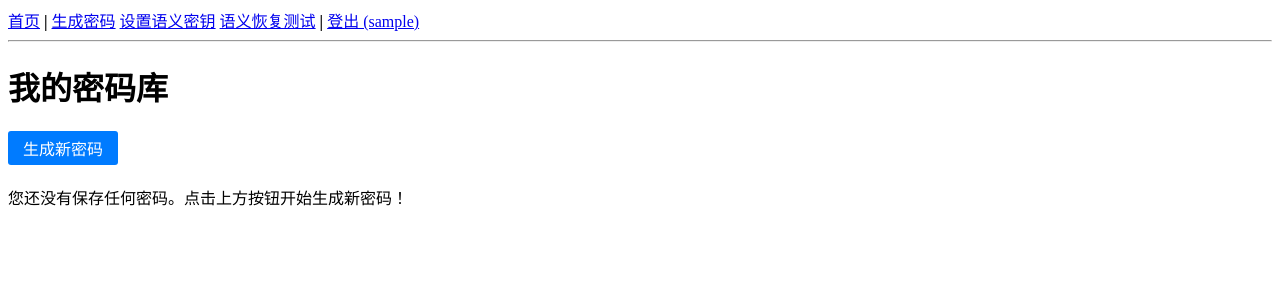
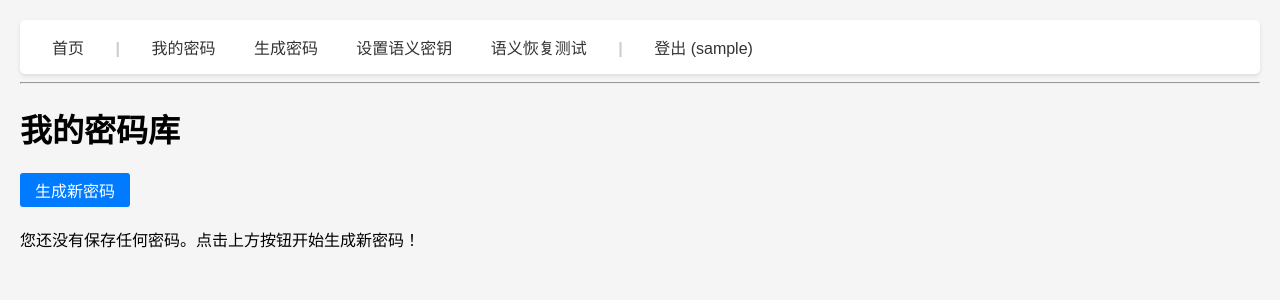
Before and after one commit to LoveWenthousands/Password-generation-system, a Flask app: page /passwords in a window 1280 px wide. Shown: the top 300 px of the page. Run offline with Flask 3, Linux system fonts and the light colour scheme; the visitor is signed in with stand-in values (Sample User, id 1); data that the repository does not hold is empty.

Commit message:
最终更改

```diff
--- a/app/models.py
+++ b/app/models.py
@@ -31,6 +31,7 @@ class StoredPassword(db.Model):
     user_id = db.Column(db.Integer, db.ForeignKey('user.id'), nullable=False)
     service_name = db.Column(db.String(120), nullable=False)
     encrypted_password = db.Column(db.LargeBinary, nullable=False)
+    salt = db.Column(db.LargeBinary, nullable=False)  # 存储加密用的盐值
     created_at = db.Column(db.DateTime, default=datetime.utcnow)
     updated_at = db.Column(db.DateTime, default=datetime.utcnow, onupdate=datetime.utcnow)
 
--- a/app/routes/generation.py
+++ b/app/routes/generation.py
@@ -1,8 +1,8 @@
-from flask import render_template, request, flash, redirect, url_for
+from flask import render_template, request, flash, redirect, url_for, jsonify
 from flask.blueprints import Blueprint
 from flask_login import login_required, current_user
-from app.services.password_service import generate_random_password, encrypt_password
-from app.models import StoredPassword
+from app.services.password_service import generate_random_password, encrypt_password, decrypt_password
+from app.models import StoredPassword, User
 from app import db
 
 bp = Blueprint('generation', __name__)
@@ -52,3 +52,64 @@ def generate():
                              password=password, service_name=service_name)
 
     return render_template('generation.html', title='生成密码')
+
+@bp.route('/passwords/<int:id>/show', methods=['POST'])
+@login_required
+def show_password(id):
+    """显示特定服务的密码"""
+    stored_password = StoredPassword.query.get_or_404(id)
+
+    # 确保只能查看自己的密码
+    if stored_password.user_id != current_user.id:
+        return jsonify({
+            'success': False,
+            'message': '未授权的访问'
+        }), 403
+
+    # 验证主密码
+    current_password = request.form.get('current_password')
+    if not current_password:
+        return jsonify({
+            'success': False,
+            'message': '请输入主密码'
+        }), 400
+
+    if not current_user.check_password(current_password):
+        return jsonify({
+            'success': False,
+            'message': '主密码错误'
+        }), 400
+
+    try:
+        # 解密密码
+        decrypted_password = decrypt_password(
+            stored_password.encrypted_password,
+            current_password,
+            stored_password.salt
+        )
+        return jsonify({
+            'success': True,
+            'password': decrypted_password,
+            'service_name': stored_password.service_name
+        })
+    except Exception as e:
+        return jsonify({
+            'success': False,
+            'message': '密码解密失败'
+        }), 500
+
+@bp.route('/passwords/<int:id>/delete', methods=['POST'])
+@login_required
+def delete_password(id):
+    """删除保存的密码"""
+    stored_password = StoredPassword.query.get_or_404(id)
+
+    # 确保只能删除自己的密码
+    if stored_password.user_id != current_user.id:
+        flash('未授权的访问')
+        return redirect(url_for('generation.list_passwords'))
+
+    db.session.delete(stored_password)
+    db.session.commit()
+    flash(f'已删除 {stored_password.service_name} 的密码')
+    return redirect(url_for('generation.list_passwords'))
--- a/app/templates/layout.html
+++ b/app/templates/layout.html
@@ -2,15 +2,45 @@
 <html>
 <head>
     <title>{{ title }} - 密码项目</title>
+    <style>
+        body {
+            font-family: Arial, sans-serif;
+            margin: 0;
+            padding: 20px;
+            background-color: #f5f5f5;
+        }
+        .nav {
+            background-color: #fff;
+            padding: 15px;
+            border-radius: 5px;
+            box-shadow: 0 2px 4px rgba(0,0,0,0.1);
+        }
+        .nav a {
+            text-decoration: none;
+            color: #333;
+            padding: 8px 12px;
+            margin: 0 5px;
+            border-radius: 3px;
+            transition: background-color 0.3s;
+        }
+        .nav a:hover {
+            background-color: #f0f0f0;
+        }
+        .nav strong {
+            color: #ccc;
+            margin: 0 10px;
+        }
+    </style>
 </head>
 <body>
-    <div>
+    <div class="nav">
         <a href="{{ url_for('index') }}">首页</a>
         {% if current_user.is_anonymous %}
         <a href="{{ url_for('auth.login') }}">登录</a>
         <a href="{{ url_for('auth.register') }}">注册</a>
         {% else %}
         <strong>|</strong>
+        <a href="{{ url_for('generation.list_passwords') }}">我的密码</a>
         <a href="{{ url_for('generation.generate') }}">生成密码</a>
         <a href="{{ url_for('recovery.register_secret') }}">设置语义密钥</a>
         <a href="{{ url_for('recovery.recover') }}">语义恢复测试</a>
--- a/app/templates/password_list.html
+++ b/app/templates/password_list.html
@@ -37,6 +37,65 @@
             {% endfor %}
         </tbody>
     </table>
+
+    <!-- 密码显示对话框 -->
+    <div id="passwordModal" class="modal" style="display:none">
+        <div class="modal-content">
+            <h3>密码信息</h3>
+            <p>服务: <span id="serviceName"></span></p>
+            <p>密码: <span id="passwordText"></span></p>
+            <button onclick="copyPassword()" class="button">复制密码</button>
+            <button onclick="closeModal()" class="button">关闭</button>
+        </div>
+    </div>
+
+    <script>
+        // 处理表单提交
+        document.querySelectorAll('form').forEach(form => {
+            if (form.querySelector('[name="current_password"]')) {
+                form.onsubmit = async (e) => {
+                    e.preventDefault();
+                    const formData = new FormData(form);
+
+                    try {
+                        const response = await fetch(form.action, {
+                            method: 'POST',
+                            body: formData
+                        });
+                        const data = await response.json();
+
+                        if (data.success) {
+                            document.getElementById('serviceName').textContent = data.service_name;
+                            document.getElementById('passwordText').textContent = data.password;
+                            document.getElementById('passwordModal').style.display = 'block';
+                            // 清除密码输入
+                            form.reset();
+                            // 10秒后自动关闭
+                            setTimeout(() => {
+                                closeModal();
+                            }, 10000);
+                        } else {
+                            alert(data.message || '获取密码失败');
+                        }
+                    } catch (error) {
+                        alert('操作失败，请重试');
+                    }
+                };
+            }
+        });
+
+        function copyPassword() {
+            const password = document.getElementById('passwordText').textContent;
+            navigator.clipboard.writeText(password).then(() => {
+                alert('密码已复制到剪贴板');
+            });
+        }
+
+        function closeModal() {
+            document.getElementById('passwordModal').style.display = 'none';
+            document.getElementById('passwordText').textContent = '';
+        }
+    </script>
     {% else %}
     <p>您还没有保存任何密码。点击上方按钮开始生成新密码！</p>
     {% endif %}
```
Also changed, not shown: other parts of app/templates/password_list.html (+25 -1 lines), migrations/versions/abd87934d902_add_stored_passwords_table.py (deleted, +0 -37 lines), migrations/versions/b205eef85ae0_initial_migration.py (renamed from migrations/versions/fcc452395790_users_table.py, +16 -4 lines), app.db.
